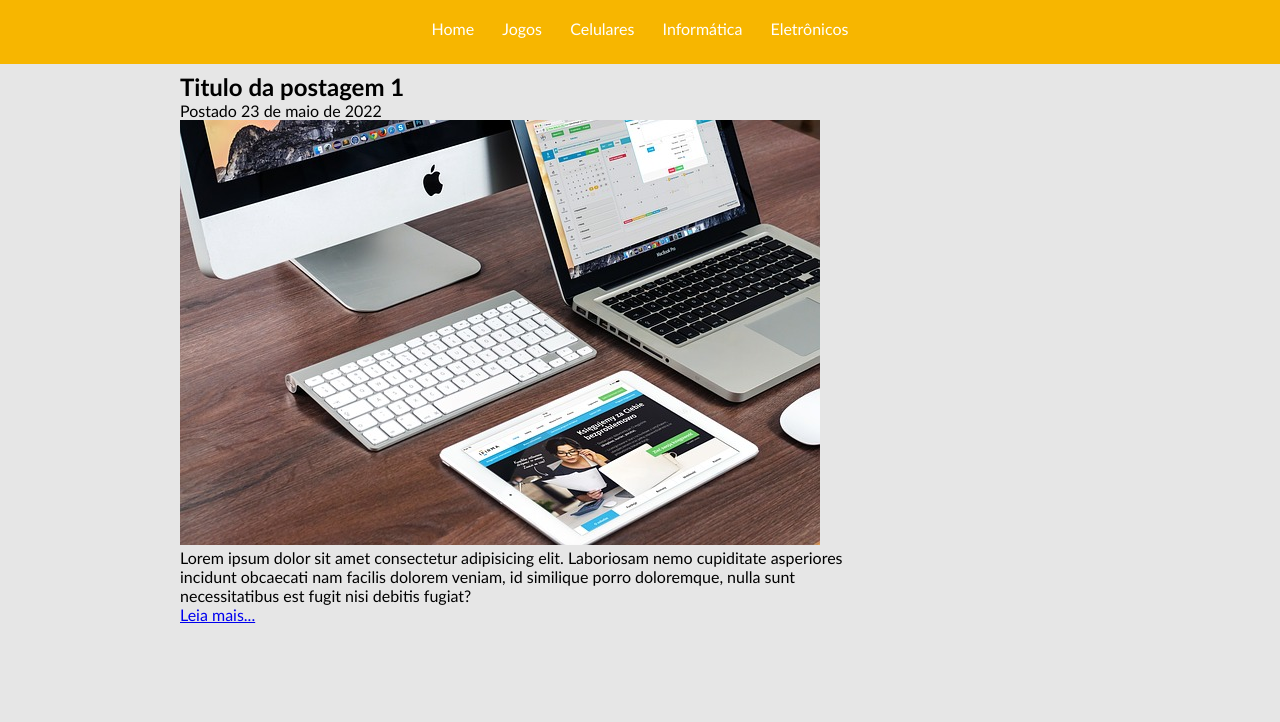
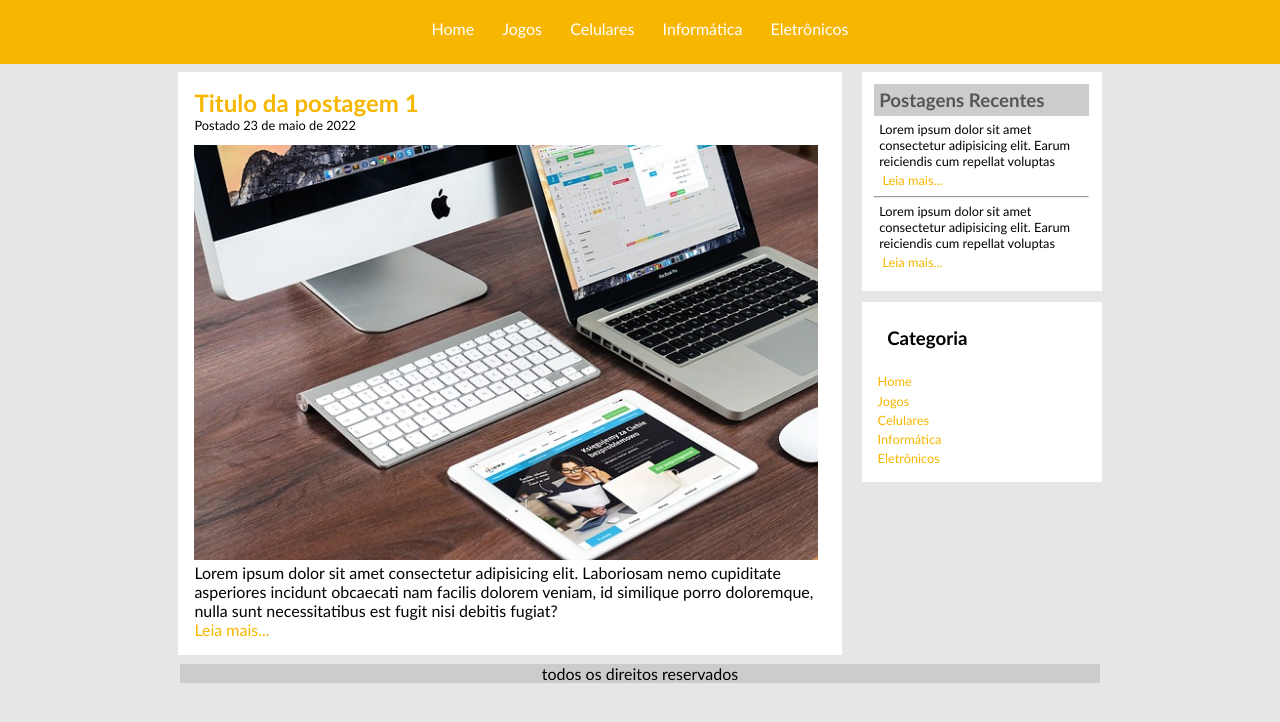
Before and after one commit to letciandrade/Projeto-bisonhoBlog, a plain HTML site: page index.html in a window 1280 px wide. Shown: the part 68-790 px from the top of the page. Drawn offline with Linux system fonts and the light colour scheme.

Commit message:
segundo commit

```diff
--- a/CSS/style.css
+++ b/CSS/style.css
@@ -43,7 +43,7 @@ body{
 }
 
 #area-principal{
-    width: 57.5rem;
+    width: 57.7rem;
     margin:0.5rem auto;
     display: flex;
     flex-wrap: wrap;
@@ -54,3 +54,74 @@ body{
     width: 41.5rem;
 
 }
+#area-lateral{
+    width: 15rem;
+    margin-left: 1.2rem;
+}
+
+.postagem{
+    padding: 1rem;
+    background-color: #fff;
+}
+.postagem-imagem{
+    width: 39rem;
+}
+.postagem-titulo{
+    color: #f7b600;
+}
+.postagem-data{
+    font-size: 0.8rem;
+    display: block;
+    padding-bottom: 0.8rem;
+
+}
+.postagem a{
+    text-decoration: none;
+}
+.postagem a:visited, .postagem a:link{
+    color: #f7b600;
+}
+.postagem a:hover{
+    text-decoration: underline ;
+}
+
+.conteudo-lateral{
+    padding: 0.8rem;
+    margin-bottom: 0.7rem;
+    background-color: #fff;
+}
+
+.conteudo-lateral-titulo{
+    color: #565656;
+    background-color: #ccc;
+    padding: 0.3rem;
+}
+
+.texto-postagem-lateral{
+    font-size: 0.8rem;
+    padding: 0.3rem;
+}
+
+.conteudo-lateral a{
+    text-decoration: none;
+    display:block;
+    margin: 0.2rem;
+    font-size: 0.8rem;
+}
+ .conteudo-lateral a:visited, .conteudo-lateral a:link{
+     color: #f7b600;
+ }
+
+ .conteudo-lateral a:hover{
+     text-decoration: underline;
+ }
+
+ footer{
+     width: 57.5rem;
+     margin: 9px auto;
+ }
+
+ footer p{
+     text-align: center;
+     background-color: #ccc;
+ }
--- a/index.html
+++ b/index.html
@@ -37,6 +37,50 @@
                 <a href="#">Leia mais...</a>
             </article>
         </section>
+        <!-- ASIDE- Parte lateral-->
+        <aside id="area-lateral">
+            <!--INICIO PRIMEIRO ARTICLE-->
+            <article class="conteudo-lateral">
+                <!--SUBTITULO CAIXA-->
+                <h3 class="conteudo-lateral-titulo">Postagens Recentes</h3>
+                <!-- PRIMEIRA CAIXA DO CONTEUDO LATERAL-->
+                <div class="texto-postagem-lateral">
+                    <P>Lorem ipsum dolor sit amet consectetur adipisicing elit. Earum reiciendis cum repellat voluptas </P>
+                    <a href="#">Leia mais...</a>
+                </div>
+                <!--LINHA HORIZONTAL-->
+                <hr>
+                <!--SEGUNDA CAIXA DO CONTEUDO LATERAL-->
+                <div class="texto-postagem-lateral">
+                    <P>Lorem ipsum dolor sit amet consectetur adipisicing elit. Earum reiciendis cum repellat voluptas </P>
+                    <a href="#">Leia mais...</a>
+                </div>
+            </article>
+            <!--fim do primeiro article-->
+
+            <!--INICIO SEGUNDO ARTICLE-->
+            <article class="conteudo-lateral">
+                <!--tITULO ASIDE LINKS-->
+<h3 class="conteudo-lateral">Categoria</h3>
+<!--LINS ASIDE-->
+<nav class="navegacao-lateral"></nav>
+<a href="index.html">Home</a>
+<a href="jogos.html">Jogos</a>
+<a href="celulares.html">Celulares</a>
+<a href="informatica.html">Informática</a>
+<a href="eletronicos.html">Eletrônicos</a>
+            </article>
+            <!--fim do segundo article -->
+        </aside>
+        <!--FIM DO ASIDE- PARTE LATERAL-->
     </main>
+    <!--FIM DO MAIN-->
+
+    <!--INICIO DO FOOTER-->
+    <footer>
+        <p>todos os direitos reservados</p>
+    </footer>
+    <!--FIM DO FOOTER-->
 </body>
+<!--FIM DO BODY-->
 </html>
```
